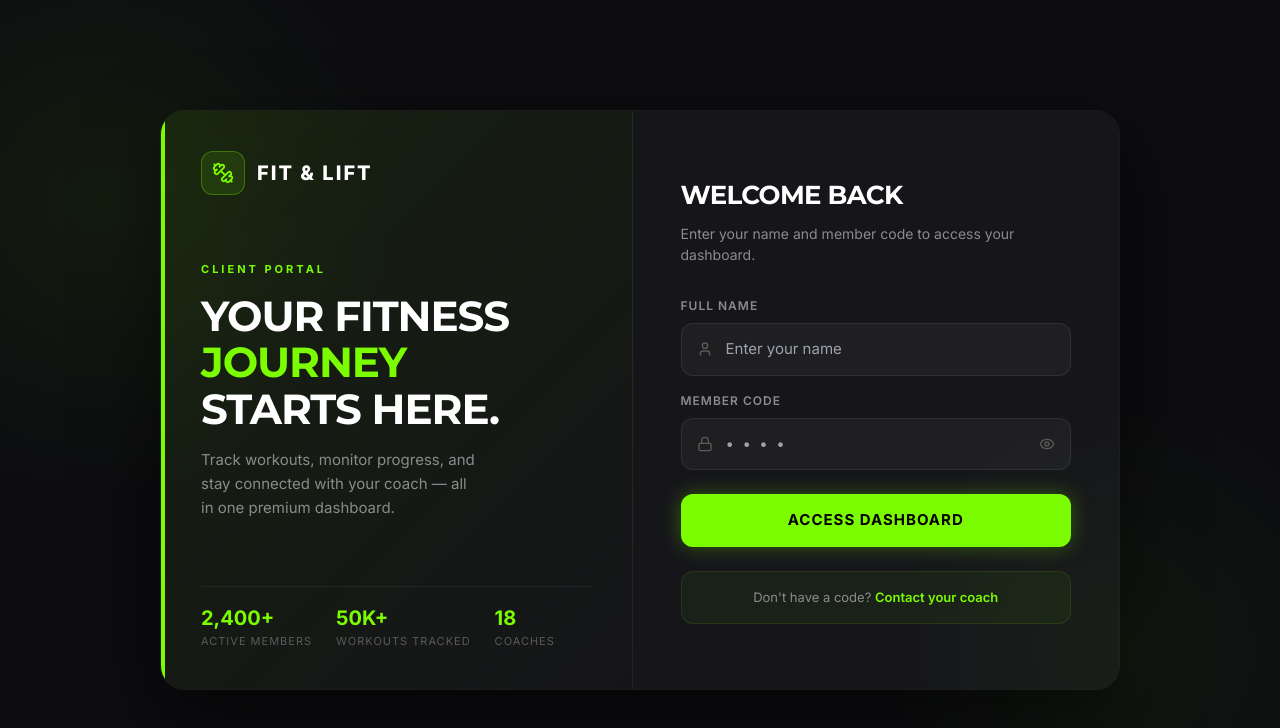
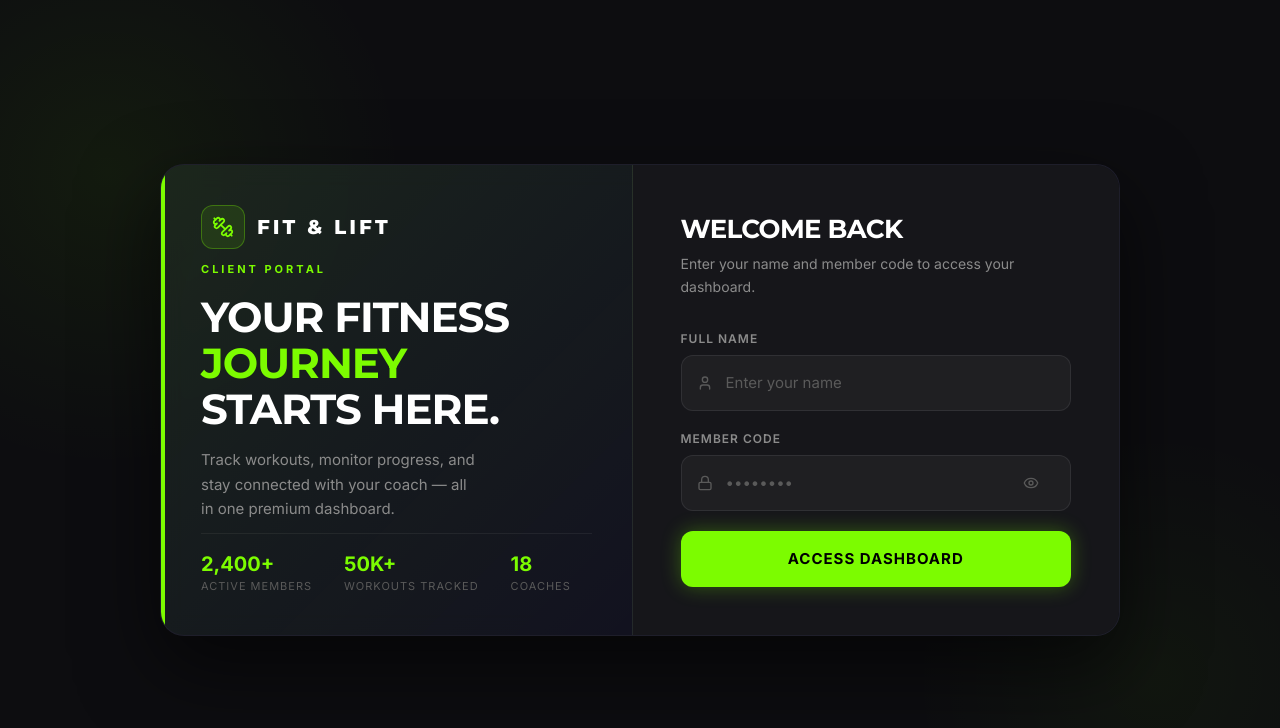
Before and after one commit to Ziadd24/fit-lift, a Next.js app: page /client/login in a window 1280 px wide. Shown: the top 728 px of the page. Built offline with nearby package versions, Linux system fonts and the light colour scheme.

Commit message:
client login fix

```diff
--- a/app/client/login/page.tsx
+++ b/app/client/login/page.tsx
@@ -20,9 +20,14 @@ export default function ClientLoginPage() {
 
     await new Promise((r) => setTimeout(r, 900));
 
-    if (name.trim().toLowerCase() === "ziad" && (code === "1111" || code === "FIT-2024-8842")) {
-      // Store session
-      localStorage.setItem("client_session", JSON.stringify({ name: "Ziad", code: "1111", loggedIn: true }));
+    if (
+      name.trim().toLowerCase() === "ziad" &&
+      (code === "1111" || code === "FIT-2024-8842")
+    ) {
+      localStorage.setItem(
+        "client_session",
+        JSON.stringify({ name: "Ziad", code: "1111", loggedIn: true })
+      );
       router.push("/client/dashboard");
     } else {
       setError("Invalid name or member code. Please try again.");
@@ -31,165 +36,77 @@ export default function ClientLoginPage() {
   };
 
   return (
-    <div
-      style={{
-        minHeight: "100vh",
-        background: "#0D0D10",
-        display: "flex",
-        alignItems: "center",
-        justifyContent: "center",
-        fontFamily: "'Inter', sans-serif",
-        overflow: "hidden",
-        position: "relative",
-      }}
-    >
+    <div className="min-h-[100dvh] bg-[#0D0D10] flex items-center justify-center font-['Inter',sans-serif] overflow-x-hidden relative px-4 py-6 sm:py-8">
       {/* Background glow blobs */}
       <div
+        className="pointer-events-none absolute -top-32 -left-48 w-[400px] h-[400px] sm:w-[600px] sm:h-[600px] rounded-full"
         style={{
-          position: "absolute",
-          width: 600,
-          height: 600,
-          borderRadius: "50%",
-          background: "radial-gradient(circle, rgba(124,252,0,0.06) 0%, transparent 70%)",
-          top: "-100px",
-          left: "-200px",
-          pointerEvents: "none",
+          background:
+            "radial-gradient(circle, rgba(124,252,0,0.06) 0%, transparent 70%)",
         }}
       />
       <div
+        className="pointer-events-none absolute -bottom-32 -right-32 w-[350px] h-[350px] sm:w-[500px] sm:h-[500px] rounded-full"
         style={{
-          position: "absolute",
-          width: 500,
-          height: 500,
-          borderRadius: "50%",
-          background: "radial-gradient(circle, rgba(124,252,0,0.04) 0%, transparent 70%)",
-          bottom: "-100px",
-          right: "-100px",
-          pointerEvents: "none",
+          background:
+            "radial-gradient(circle, rgba(124,252,0,0.04) 0%, transparent 70%)",
         }}
       />
 
       <motion.div
-        initial={{ opacity: 0, y: 30 }}
+        initial={{ opacity: 0, y: 24 }}
         animate={{ opacity: 1, y: 0 }}
-        transition={{ duration: 0.6, ease: [0.4, 0, 0.2, 1] }}
+        transition={{ duration: 0.5, ease: [0.4, 0, 0.2, 1] }}
+        className="w-full max-w-[960px] glass-panel rounded-3xl flex flex-col md:flex-row overflow-hidden shadow-2xl relative"
         style={{
-          width: "100%",
-          maxWidth: 960,
-          height: 580,
-          display: "flex",
-          borderRadius: 24,
-          overflow: "hidden",
-          border: "1px solid rgba(255,255,255,0.06)",
           boxShadow: "0 30px 80px rgba(0,0,0,0.6)",
-          margin: "0 16px",
         }}
       >
-        {/* Left Branding Panel */}
-        <div
-          style={{
-            flex: 1,
-            background: "linear-gradient(135deg, rgba(124,252,0,0.08) 0%, rgba(22,22,26,0.9) 100%)",
-            borderRight: "1px solid rgba(255,255,255,0.06)",
-            display: "flex",
-            flexDirection: "column",
-            justifyContent: "space-between",
-            padding: "40px",
-            position: "relative",
-            overflow: "hidden",
-          }}
-        >
-          {/* Top left lime accent bar */}
-          <div
-            style={{
-              position: "absolute",
-              top: 0,
-              left: 0,
-              width: 4,
-              height: "100%",
-              background: "#7CFC00",
-            }}
-          />
+        {/* ═══ Left Branding Panel (hidden on mobile) ═══ */}
+        <div className="hidden md:flex flex-1 flex-col justify-between p-10 relative bg-gradient-to-br from-[rgba(124,252,0,0.08)] to-transparent border-r border-white/[0.06]">
+          {/* Lime accent bar */}
+          <div className="absolute top-0 left-0 w-1 h-full bg-[#7CFC00]" />
 
-          {/* Logo area */}
-          <div style={{ display: "flex", alignItems: "center", gap: 12 }}>
-            <div
-              style={{
-                width: 44,
-                height: 44,
-                background: "rgba(124,252,0,0.1)",
-                border: "1px solid rgba(124,252,0,0.3)",
-                borderRadius: 12,
-                display: "flex",
-                alignItems: "center",
-                justifyContent: "center",
-              }}
-            >
-              <Dumbbell size={22} color="#7CFC00" />
+          {/* Logo */}
+          <div className="flex items-center gap-3">
+            <div className="w-11 h-11 bg-[rgba(124,252,0,0.1)] border border-[rgba(124,252,0,0.3)] rounded-xl flex items-center justify-center">
+              <Dumbbell size={22} className="text-[#7CFC00]" />
             </div>
-            <span
-              style={{
-                fontSize: 20,
-                fontWeight: 800,
-                color: "#FFFFFF",
-                letterSpacing: "2px",
-                textTransform: "uppercase",
-              }}
-            >
+            <span className="text-xl font-extrabold text-white tracking-[3px] uppercase font-['Montserrat',sans-serif]">
               FIT & LIFT
             </span>
           </div>
 
           {/* Hero text */}
           <div>
-            <div
-              style={{
-                fontSize: 11,
-                fontWeight: 700,
-                color: "#7CFC00",
-                letterSpacing: "3px",
-                textTransform: "uppercase",
-                marginBottom: 16,
-              }}
-            >
+            <div className="text-[11px] font-bold text-[#7CFC00] tracking-[3px] uppercase mb-4">
               CLIENT PORTAL
             </div>
-            <h1
-              style={{
-                fontSize: 42,
-                fontWeight: 700,
-                color: "#FFFFFF",
-                lineHeight: 1.1,
-                marginBottom: 16,
-              }}
-            >
+            <h1 className="text-[42px] font-bold text-white leading-[1.1] mb-4 font-['Montserrat',sans-serif]">
               Your Fitness
               <br />
-              <span style={{ color: "#7CFC00" }}>Journey</span>
+              <span className="text-[#7CFC00]">Journey</span>
               <br />
               Starts Here.
             </h1>
-            <p style={{ fontSize: 15, color: "#8B8B8B", lineHeight: 1.6, maxWidth: 280 }}>
-              Track workouts, monitor progress, and stay connected with your coach — all in one premium dashboard.
+            <p className="text-[15px] text-[#8B8B8B] leading-relaxed max-w-[280px]">
+              Track workouts, monitor progress, and stay connected with your
+              coach — all in one premium dashboard.
             </p>
           </div>
 
-          <div
-            style={{
-              display: "flex",
-              gap: 24,
-              paddingTop: 16,
-              borderTop: "1px solid rgba(255,255,255,0.06)",
-            }}
-          >
+          {/* Stats */}
+          <div className="flex gap-8 pt-4 border-t border-white/[0.06]">
             {[
               { label: "Active Members", value: "2,400+" },
               { label: "Workouts Tracked", value: "50K+" },
               { label: "Coaches", value: "18" },
             ].map((stat) => (
               <div key={stat.label}>
-                <div style={{ fontSize: 20, fontWeight: 700, color: "#7CFC00" }}>{stat.value}</div>
-                <div style={{ fontSize: 11, color: "#5A5A5A", textTransform: "uppercase", letterSpacing: "1px" }}>
+                <div className="text-xl font-bold text-[#7CFC00]">
+                  {stat.value}
+                </div>
+                <div className="text-[11px] text-[#5A5A5A] uppercase tracking-[1px]">
                   {stat.label}
                 </div>
               </div>
@@ -197,68 +114,58 @@ export default function ClientLoginPage() {
           </div>
         </div>
 
-        {/* Right Login Panel */}
-        <div
-          style={{
-            flex: 1,
-            background: "#16161A",
-            display: "flex",
-            flexDirection: "column",
-            justifyContent: "center",
-            padding: "48px",
-          }}
-        >
-          <div style={{ marginBottom: 32 }}>
-            <h2 style={{ fontSize: 26, fontWeight: 700, color: "#FFFFFF", marginBottom: 8 }}>
+        {/* ═══ Right Login Panel ═══ */}
+        <div className="flex-1 flex flex-col justify-center p-6 sm:p-8 md:p-12 bg-[#16161A] min-h-0">
+          {/* Mobile-only compact header */}
+          <div className="md:hidden flex items-center gap-3 mb-6">
+            <div className="w-10 h-10 bg-[rgba(124,252,0,0.1)] border border-[rgba(124,252,0,0.3)] rounded-xl flex items-center justify-center shrink-0">
+              <Dumbbell size={20} className="text-[#7CFC00]" />
+            </div>
+            <div>
+              <span className="text-lg font-extrabold text-white tracking-[2px] uppercase font-['Montserrat',sans-serif]">
+                FIT & LIFT
+              </span>
+              <div className="text-[10px] font-bold text-[#7CFC00] tracking-[2px] uppercase">
+                Client Portal
+              </div>
+            </div>
+          </div>
+
+          {/* Heading */}
+          <div className="mb-6 sm:mb-8">
+            <h2 className="text-2xl sm:text-[26px] font-bold text-white mb-2 font-['Montserrat',sans-serif]">
               Welcome Back
             </h2>
-            <p style={{ fontSize: 14, color: "#8B8B8B" }}>
+            <p className="text-sm text-[#8B8B8B] leading-relaxed">
               Enter your name and member code to access your dashboard.
             </p>
           </div>
 
+          {/* Error message */}
           <AnimatePresence>
             {error && (
               <motion.div
                 initial={{ opacity: 0, y: -8 }}
                 animate={{ opacity: 1, y: 0 }}
                 exit={{ opacity: 0, y: -8 }}
-                style={{
-                  background: "rgba(239,68,68,0.1)",
-                  border: "1px solid rgba(239,68,68,0.25)",
-                  borderRadius: 12,
-                  padding: "12px 16px",
-                  marginBottom: 20,
-                  fontSize: 14,
-                  color: "#EF4444",
-                }}
+                className="bg-[rgba(239,68,68,0.1)] border border-[rgba(239,68,68,0.25)] rounded-xl px-4 py-3 mb-5 text-sm text-[#EF4444] font-medium"
               >
                 {error}
               </motion.div>
             )}
           </AnimatePresence>
 
-          <form onSubmit={handleLogin} style={{ display: "flex", flexDirection: "column", gap: 16 }}>
+          {/* Login form */}
+          <form onSubmit={handleLogin} className="space-y-4 sm:space-y-5">
             {/* Name field */}
             <div>
-              <label
-                style={{
-                  fontSize: 12,
-                  fontWeight: 600,
-                  color: "#8B8B8B",
-                  textTransform: "uppercase",
-                  letterSpacing: "1px",
-                  display: "block",
-                  marginBottom: 8,
-                }}
-              >
+              <label className="text-xs font-semibold text-[#8B8B8B] uppercase tracking-[1px] mb-2 block">
                 Full Name
               </label>
-              <div style={{ position: "relative" }}>
+              <div className="relative">
                 <User
                   size={16}
-                  color="#5A5A5A"
-                  style={{ position: "absolute", left: 16, top: "50%", transform: "translateY(-50%)" }}
+                  className="absolute left-4 top-1/2 -translate-y-1/2 text-[#5A5A5A] pointer-events-none"
                 />
                 <input
                   type="text"
@@ -266,85 +173,43 @@ export default function ClientLoginPage() {
                   onChange={(e) => setName(e.target.value)}
                   placeholder="Enter your name"
                   required
-                  style={{
-                    width: "100%",
-                    background: "rgba(255,255,255,0.04)",
-                    border: "1px solid rgba(255,255,255,0.08)",
-                    borderRadius: 12,
-                    padding: "14px 16px 14px 44px",
-                    fontSize: 15,
-                    color: "#FFFFFF",
-                    outline: "none",
-                    boxSizing: "border-box",
-                    transition: "border-color 0.2s ease",
-                    fontFamily: "'Inter', sans-serif",
-                  }}
-                  onFocus={(e) => (e.target.style.borderColor = "rgba(124,252,0,0.4)")}
-                  onBlur={(e) => (e.target.style.borderColor = "rgba(255,255,255,0.08)")}
+                  autoComplete="name"
+                  className="w-full h-14 bg-[rgba(255,255,255,0.04)] border border-white/[0.08] rounded-xl pl-11 pr-4 text-[15px] text-white outline-none transition-colors duration-200 font-['Inter',sans-serif] placeholder:text-[#5A5A5A] focus:border-[rgba(124,252,0,0.4)] focus:bg-[rgba(255,255,255,0.06)]"
                 />
               </div>
             </div>
 
             {/* Code field */}
             <div>
-              <label
-                style={{
-                  fontSize: 12,
-                  fontWeight: 600,
-                  color: "#8B8B8B",
-                  textTransform: "uppercase",
-                  letterSpacing: "1px",
-                  display: "block",
-                  marginBottom: 8,
-                }}
-              >
+              <label className="text-xs font-semibold text-[#8B8B8B] uppercase tracking-[1px] mb-2 block">
                 Member Code
               </label>
-              <div style={{ position: "relative" }}>
+              <div className="relative">
                 <Lock
                   size={16}
-                  color="#5A5A5A"
-                  style={{ position: "absolute", left: 16, top: "50%", transform: "translateY(-50%)" }}
+                  className="absolute left-4 top-1/2 -translate-y-1/2 text-[#5A5A5A] pointer-events-none"
                 />
                 <input
                   type={showCode ? "text" : "password"}
                   value={code}
                   onChange={(e) => setCode(e.target.value)}
-                  placeholder="•  •  •  •"
+                  placeholder="••••••••"
                   required
-                  style={{
-                    width: "100%",
-                    background: "rgba(255,255,255,0.04)",
-                    border: "1px solid rgba(255,255,255,0.08)",
-                    borderRadius: 12,
-                    padding: "14px 48px 14px 44px",
-                    fontSize: 15,
-                    color: "#FFFFFF",
-                    outline: "none",
-                    boxSizing: "border-box",
-                    transition: "border-color 0.2s ease",
-                    fontFamily: "'Inter', sans-serif",
-                  }}
-                  onFocus={(e) => (e.target.style.borderColor = "rgba(124,252,0,0.4)")}
-                  onBlur={(e) => (e.target.style.borderColor = "rgba(255,255,255,0.08)")}
+                  autoComplete="current-password"
+                  className="w-full h-14 bg-[rgba(255,255,255,0.04)] border border-white/[0.08] rounded-xl pl-11 pr-12 text-[15px] text-white outline-none transition-colors duration-200 font-['Inter',sans-serif] placeholder:text-[#5A5A5A] focus:border-[rgba(124,252,0,0.4)] focus:bg-[rgba(255,255,255,0.06)]"
                 />
                 <button
                   type="button"
                   onClick={() => setShowCode(!showCode)}
-                  style={{
-                    position: "absolute",
-                    right: 16,
-                    top: "50%",
-                    transform: "translateY(-50%)",
-                    background: "none",
-                    border: "none",
-                    cursor: "pointer",
-                    color: "#5A5A5A",
-                    padding: 0,
-                    display: "flex",
-                  }}
+                  className="absolute right-4 top-1/2 -translate-y-1/2 text-[#5A5A5A] hover:text-[#8B8B8B] transition-colors p-1 touch-target min-w-[36px] min-h-[36px]"
+                  tabIndex={-1}
+                  aria-label={showCode ? "Hide code" : "Show code"}
                 >
-                  {showCode ? <EyeOff size={16} /> : <Eye size={16} />}
+                  {showCode ? (
+                    <EyeOff size={16} />
+                  ) : (
+                    <Eye size={16} />
+                  )}
                 </button>
               </div>
             </div>
@@ -354,44 +219,15 @@ export default function ClientLoginPage() {
               type="submit"
               disabled={isLoading}
               whileHover={{ scale: isLoading ? 1 : 1.01 }}
-              whileTap={{ scale: isLoading ? 1 : 0.99 }}
+              whileTap={{ scale: isLoading ? 1 : 0.97 }}
+              className="w-full h-14 mt-2 bg-[#7CFC00] hover:bg-[#6BE000] disabled:bg-[rgba(124,252,0,0.6)] border-none rounded-xl text-[15px] font-bold text-black cursor-pointer disabled:cursor-not-allowed transition-all duration-200 font-['Inter',sans-serif] uppercase tracking-[1px] flex items-center justify-center gap-2 active:scale-[0.97]"
               style={{
-                width: "100%",
-                background: isLoading ? "rgba(124,252,0,0.6)" : "#7CFC00",
-                border: "none",
-                borderRadius: 12,
-                padding: "15px",
-                fontSize: 15,
-                fontWeight: 700,
-                color: "#000000",
-                cursor: isLoading ? "not-allowed" : "pointer",
-                marginTop: 8,
-                transition: "all 0.2s ease",
-                fontFamily: "'Inter', sans-serif",
                 boxShadow: "0 0 20px rgba(124,252,0,0.3)",
-                textTransform: "uppercase",
-                letterSpacing: "1px",
               }}
             >
               {isLoading ? "Authenticating..." : "Access Dashboard"}
             </motion.button>
           </form>
-
-          <div
-            style={{
-              marginTop: 24,
-              padding: "16px",
-              background: "rgba(124,252,0,0.05)",
-              border: "1px solid rgba(124,252,0,0.1)",
-              borderRadius: 12,
-              fontSize: 13,
-              color: "#8B8B8B",
-              textAlign: "center",
-            }}
-          >
-            Don&apos;t have a code?{" "}
-            <span style={{ color: "#7CFC00", fontWeight: 600, cursor: "pointer" }}>Contact your coach</span>
-          </div>
         </div>
       </motion.div>
     </div>
```
